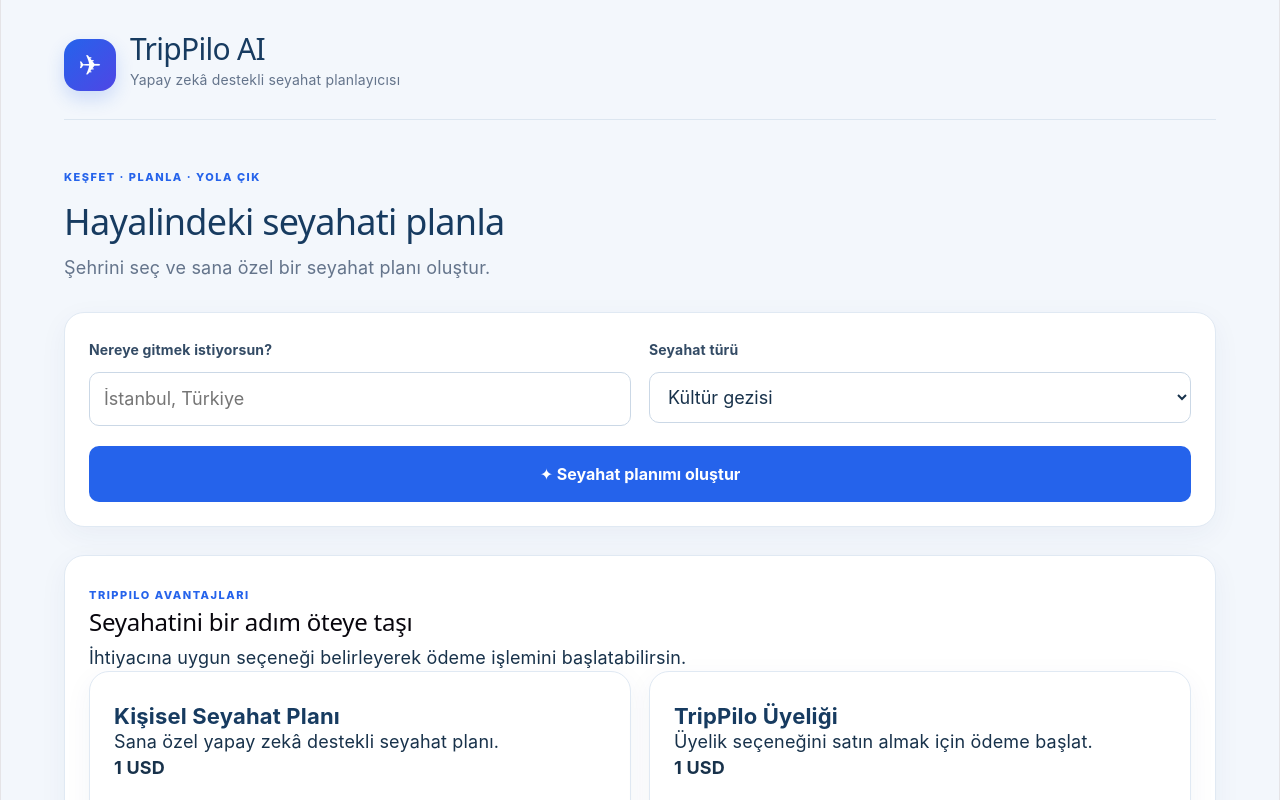
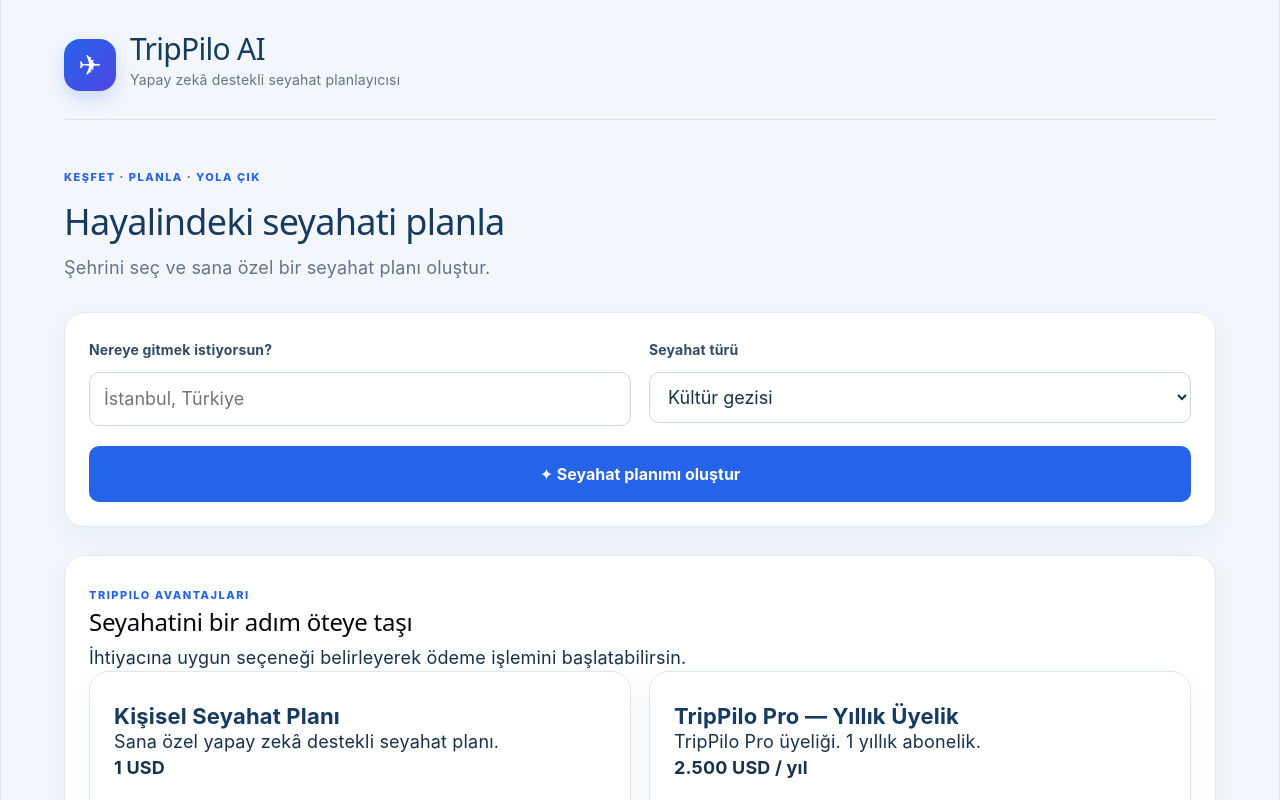
Before and after one commit to tyarkatas/trippilo-ai, a React app: page / in a window 1280 px wide. Shown: the top 800 px of the page. Built offline with nearby package versions, Linux system fonts and the light colour scheme; the HTML template or start-up script is replaced by a standard one.

Commit message:
Update App.jsx

```diff
--- a/src/App.jsx
+++ b/src/App.jsx
@@ -11,9 +11,9 @@
   },
   {
     id: 'membership',
-    title: 'TripPilo Üyeliği',
-    description: 'Üyelik seçeneğini satın almak için ödeme başlat.',
-    price: '1 USD'
+    title: 'TripPilo Pro — Yıllık Üyelik',
+    description: 'TripPilo Pro üyeliği. 1 yıllık abonelik.',
+    price: '2.500 USD / yıl'
   }
 ]
 
@@ -95,17 +95,22 @@
     }
   }
 
-  function copyPaymentAddress() {
+  async function copyPaymentAddress() {
     const address = paymentInfo?.pay_address
 
-    if (!address || !navigator.clipboard) {
-      setPaymentError('Adres kopyalanamadı. Adresi seçip elle kopyalayabilirsin.')
+    if (!address) {
+      setPaymentError('Kopyalanacak ödeme adresi bulunamadı.')
       return
     }
 
-    navigator.clipboard.writeText(address).catch(() => {
-      setPaymentError('Adres kopyalanamadı. Adresi elle kopyalayabilirsin.')
-    })
+    try {
+      await navigator.clipboard.writeText(address)
+      setPaymentError('')
+    } catch {
+      setPaymentError(
+        'Adres otomatik kopyalanamadı. Adresi seçip elle kopyalayabilirsin.'
+      )
+    }
   }
 
   return (
@@ -189,6 +194,7 @@
                 <h3>Seyahat planın</h3>
               </div>
             </div>
+
             <div className="plan-content">
               {message.split('\n').map((line, index) => (
                 <p className="plan-paragraph" key={index}>
@@ -212,7 +218,10 @@
               <article className="plan-result" key={product.id}>
                 <h3>{product.title}</h3>
                 <p>{product.description}</p>
-                <p><strong>{product.price}</strong></p>
+                <p>
+                  <strong>{product.price}</strong>
+                </p>
+
                 <button
                   className="primary-button"
                   onClick={() => startPayment(product.id)}
@@ -235,9 +244,12 @@
           {paymentInfo && (
             <section className="plan-result" aria-live="polite">
               <h3>Ödeme isteği oluşturuldu</h3>
+
               <p>
-                Sipariş numarası: <strong>{paymentInfo.order_id}</strong>
+                Sipariş numarası:{' '}
+                <strong>{paymentInfo.order_id}</strong>
               </p>
+
               <p>
                 Tutar: {paymentInfo.price_amount}{' '}
                 {paymentInfo.price_currency?.toUpperCase()}
@@ -245,7 +257,8 @@
 
               {paymentInfo.pay_currency && (
                 <p>
-                  Kripto para: {paymentInfo.pay_currency.toUpperCase()}
+                  Kripto para:{' '}
+                  {paymentInfo.pay_currency.toUpperCase()}
                 </p>
               )}
 
@@ -259,6 +272,7 @@
                   <p style={{ overflowWrap: 'anywhere' }}>
                     {paymentInfo.pay_address}
                   </p>
+
                   <button
                     className="primary-button"
                     onClick={copyPaymentAddress}
```
